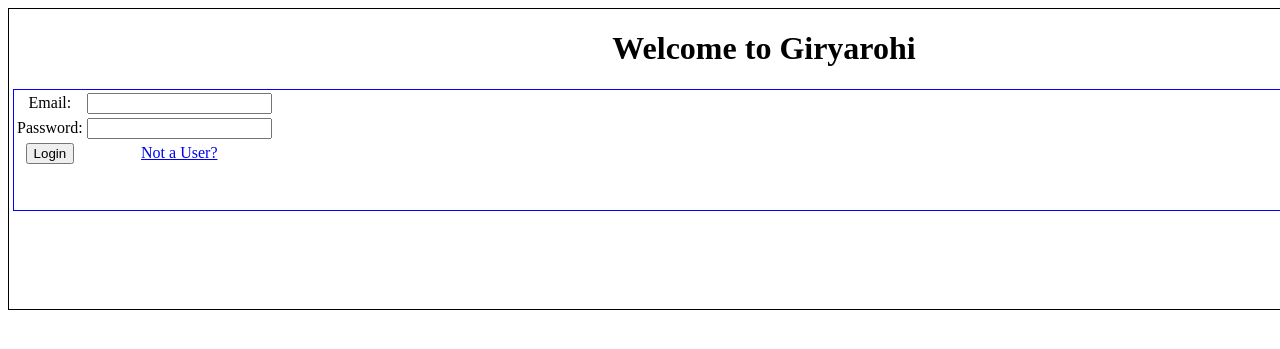
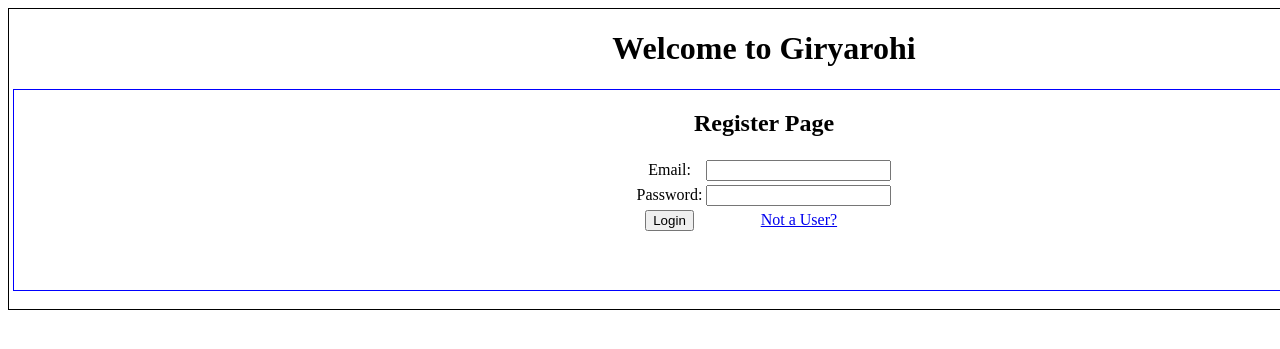
Before and after one commit to 25f2009371-oss/MAD-1-Project---Trekking_Management_Application_web_Application, a Python web app: template templates/login.html in a window 1280 px wide; the page is wider, and only the part inside the window is pictured. Shown: the top 349 px of that part. Run offline with Jinja, Linux system fonts and the light colour scheme; the template is opened without the code that fills it, so the values that code supplies are empty.

Commit message:
Making final layout of Register login page it was final with few thing remaining of styling with keeping structure as simple as possible

```diff
--- a/static/main.css
+++ b/static/main.css
@@ -6,14 +6,25 @@
 
 }
 
-.tbl{
+.lgn-tbl{
 
     border: 1px solid blue;
-    height: 120px;
+    height: 200px;
     width: 1500px;
-    margin: auto;
+    justify-content: center;
+    margin: 0 auto;
+
+
 
 }
+
+.lgn-tbl table {
+    margin: 0 auto;
+
+
+}
+
+
 
 .rgr-tbl{
 
@@ -23,3 +34,7 @@
     margin: auto;
 
 }
+
+.rgr-tbl table {
+    margin: 0 auto;
+}
--- a/templates/login.html
+++ b/templates/login.html
@@ -12,8 +12,10 @@
 <div class="lgn-cntr" style="border: 1px solid black; height: 300px; width: 1510px; text-align: center; align-items: center;">
 <h1>Welcome to Giryarohi</h1>
 
-<div class="tbl">
+<div class="lgn-tbl">
 <table>
+<h2>Register Page</h2>
+
 <tr><td>Email: </td>  <td><input type="email"></td>  </tr>
 <tr><td>Password: </td> <td><input type="password"></td></tr>
 <tr><td><input type="submit" value="Login"></td><td><a href="register.html">Not a User?</a></td></tr>
```
Also changed, not shown: templates/register.html (+6 -2 lines).
